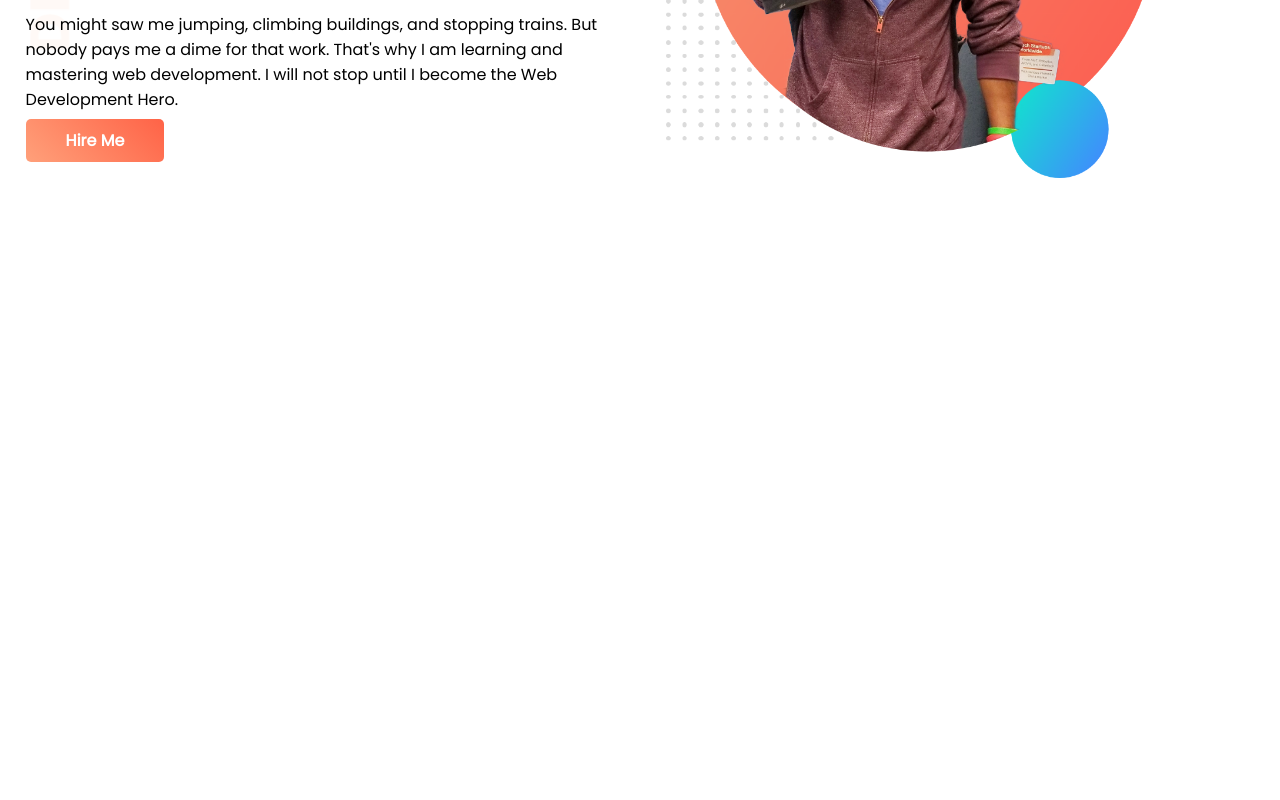
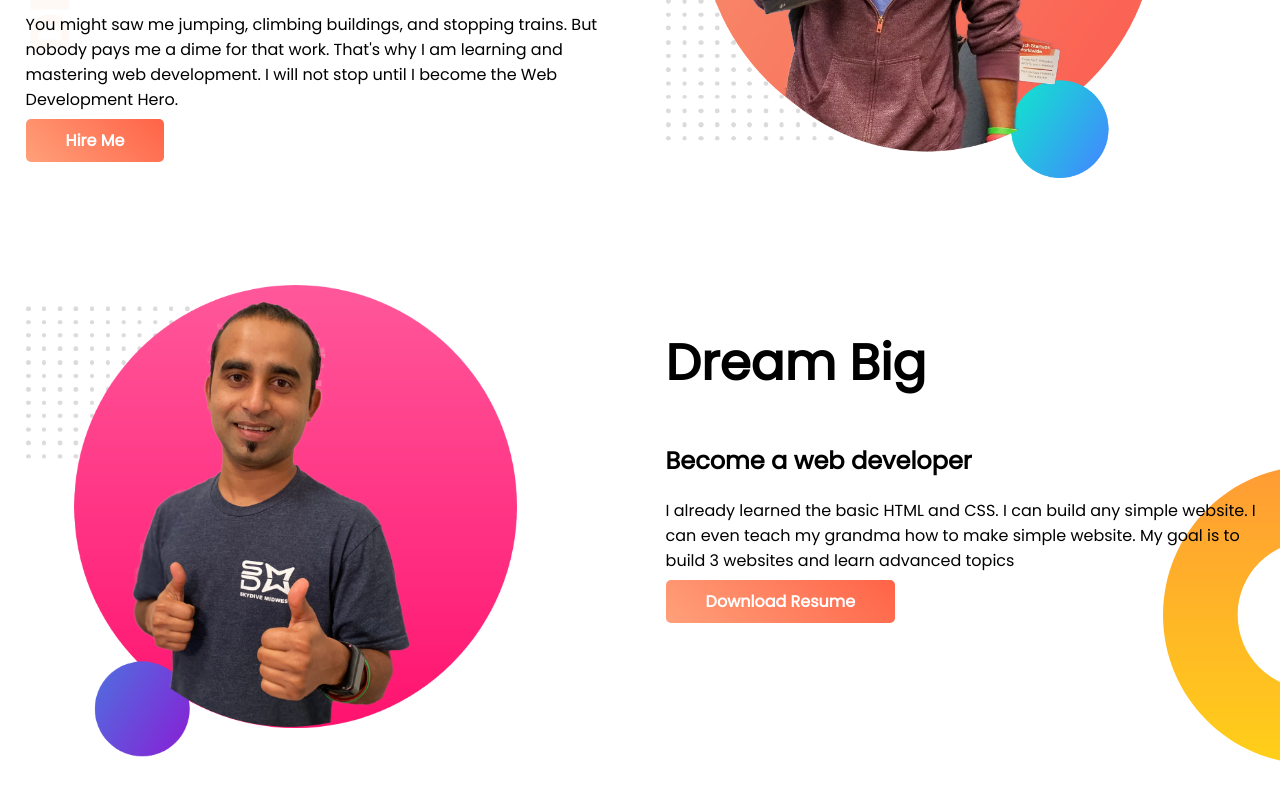
Before and after one commit to Rupok-Koiry/developer-portfolio, a plain HTML site: page index.html in a window 1280 px wide. Shown: the part 310-1110 px from the top of the page. Before the commit the page ends 800 px from the top, so only its background shows below. Drawn offline with Linux system fonts and the light colour scheme.

Commit message:
dream big added

```diff
--- a/index.html
+++ b/index.html
@@ -38,6 +38,27 @@
       </div>
     </section>
     <!-- World Section End -->
+    <!-- Dream Section Start -->
+    <section class="dream-big">
+      <div class="half-width">
+        <img src="images/jhankar2.png" alt="jhankar mahabub" />
+      </div>
+      <div class="half-width">
+        <h1>Dream Big</h1>
+        <h2>Become a web developer
+        </h2>
+        <p>
+          I already learned the basic HTML and CSS. I can build any simple website. I can even teach my grandma how to make simple website. My goal is to build 3 websites and learn advanced topics
+        </p>
+        <a
+          href="https://web.programming-hero.com/"
+          target="_blank"
+          class="anchor-button"
+          >Download Resume</a
+        >
+      </div>
+    </section>
+    <!-- Dream Section End -->
 
   </body>
 </html>
--- a/style.css
+++ b/style.css
@@ -11,6 +11,7 @@ h1{
 }
 section{
   display: flex;
+  margin-bottom: 100px;
 }
 .half-width{
   width: 50%;
@@ -31,3 +32,9 @@ section{
   background-image: url('images/top-banner.png');
   background-repeat: no-repeat;
 }
+.dream-big{
+  background-image: url('images/dream-bg.png');
+  background-repeat: no-repeat;
+  background-position: bottom right;
+
+}
```
